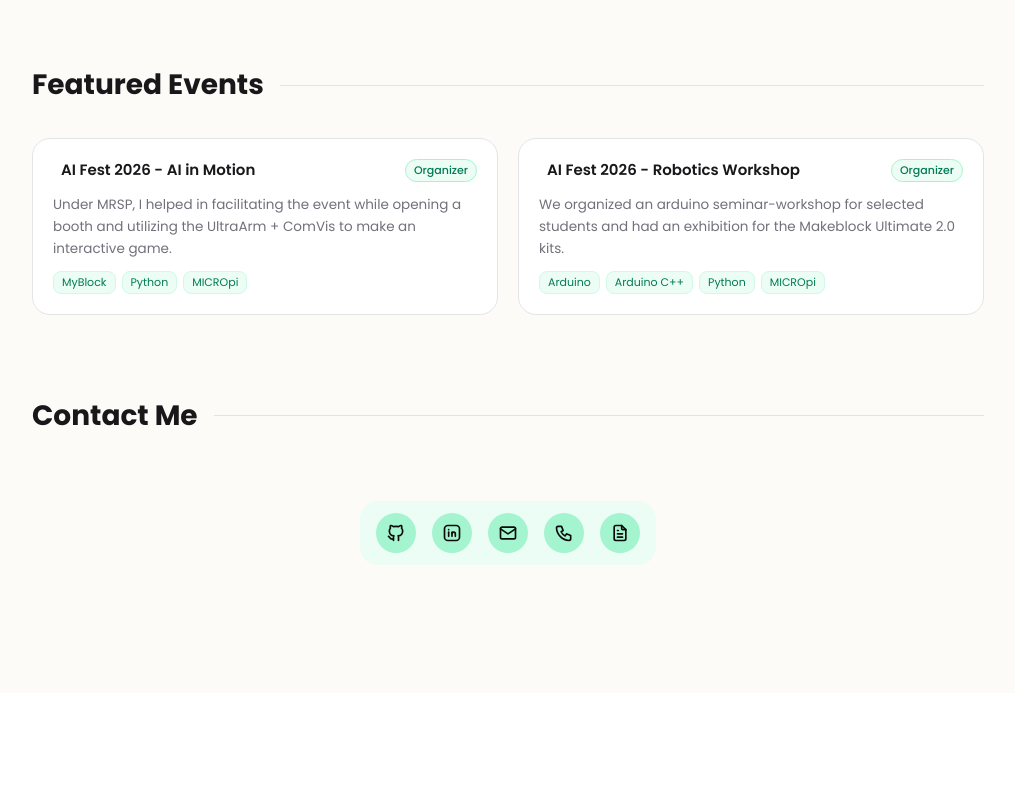
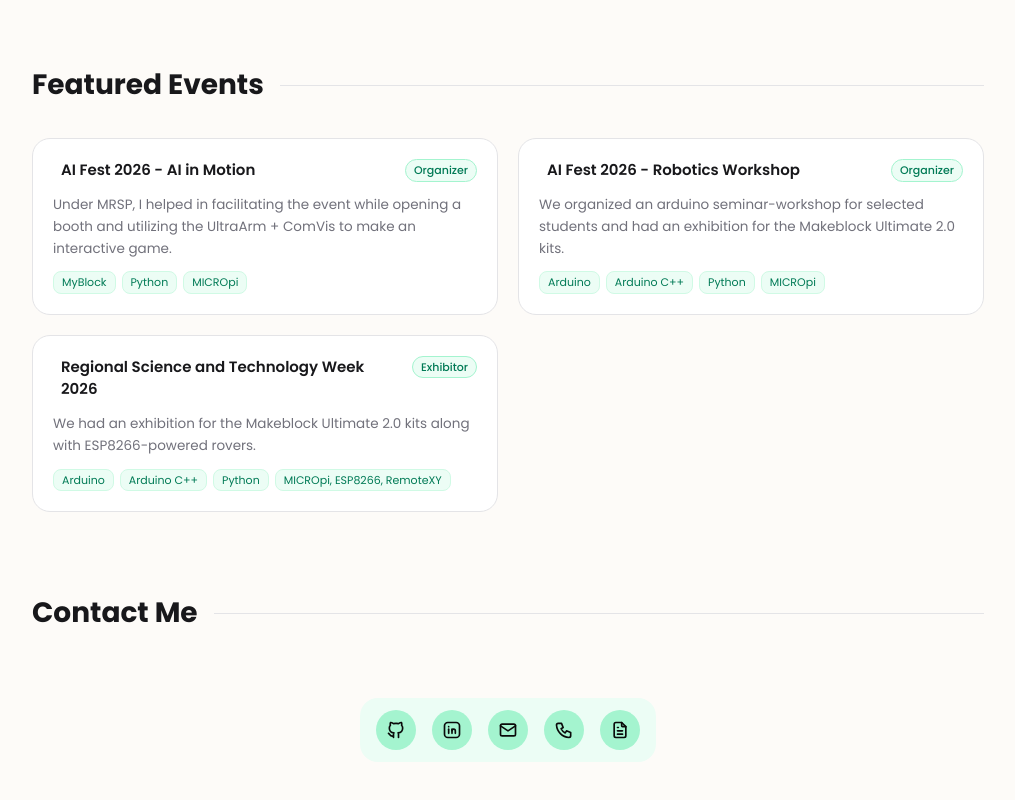
Before and after one commit to chariz1101/charchives, a Next.js app: page / in a window 1280 px wide. Shown: the part 918-1718 px from the top of the page, without its empty margins (132-1147 px from the left). Before the commit the page ends 1611 px from the top, so only its background shows below. Built offline with nearby package versions, Linux system fonts and the light colour scheme.

Commit message:
added RSTW event

```diff
--- a/app/page.tsx
+++ b/app/page.tsx
@@ -68,6 +68,15 @@ const events = [
     tag: "Organizer",
     desc: "We organized an arduino seminar-workshop for selected students and had an exhibition for the Makeblock Ultimate 2.0 kits.",
     stack: ["Arduino", "Arduino C++", "Python", "MICROpi"],
+    link: "",
+  },
+
+    {
+    emoji: "",
+    name: "Regional Science and Technology Week 2026",
+    tag: "Exhibitor",
+    desc: "We had an exhibition for the Makeblock Ultimate 2.0 kits along with ESP8266-powered rovers.",
+    stack: ["Arduino", "Arduino C++", "Python", "MICROpi, ESP8266, RemoteXY"],
     link: "",
   },
   // {
```
